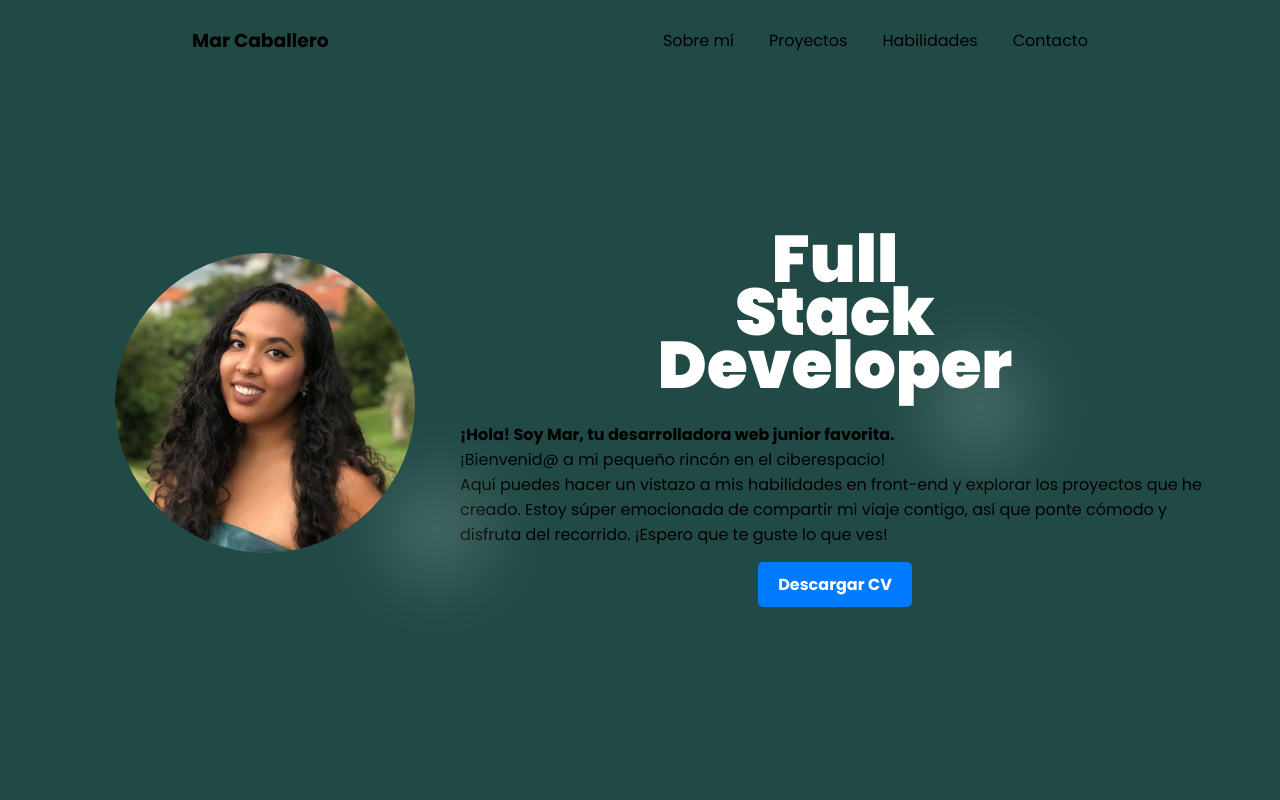
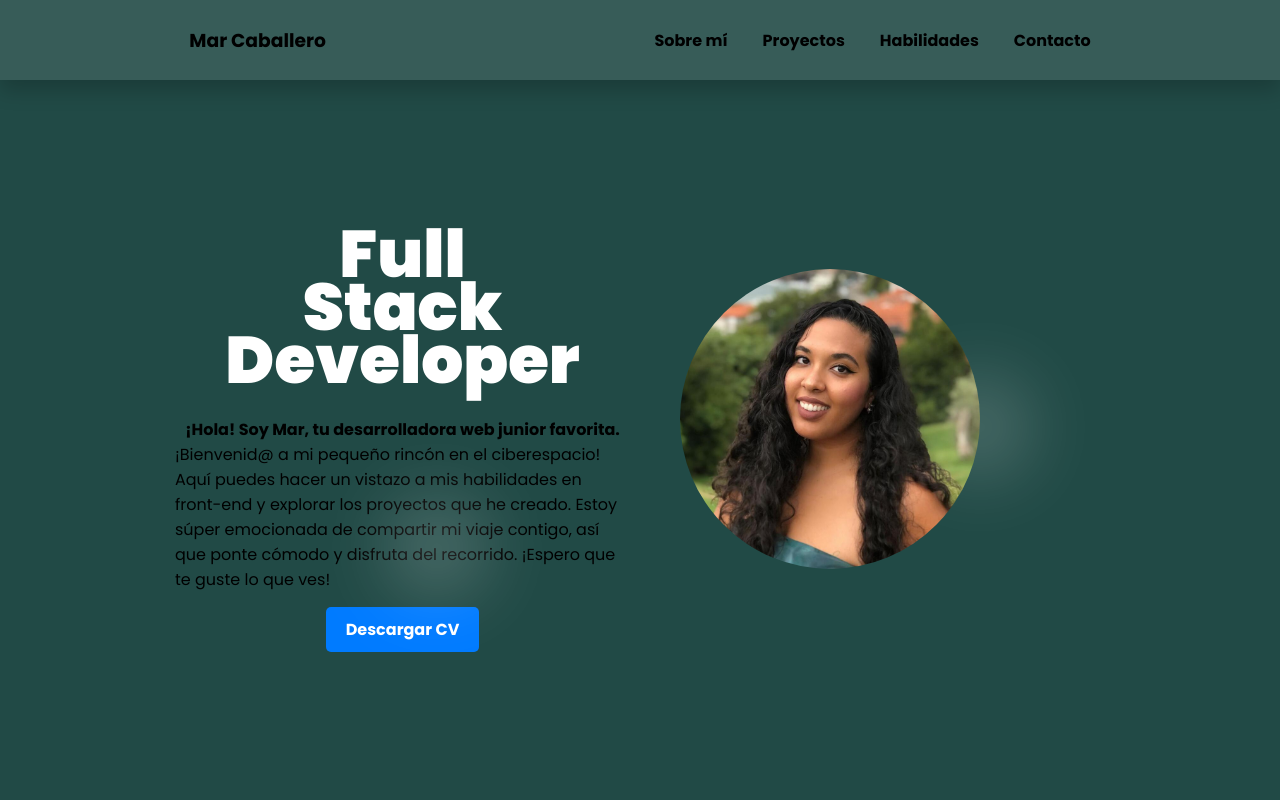
Before and after one commit to Mar-CM/PortfolioMar, a React (Vite) app: page / in a window 1280 px wide. Shown: the top 800 px of the page. Built offline with nearby package versions, Linux system fonts and the light colour scheme.

Commit message:
Hero and Header

```diff
--- a/src/components/Hero.jsx
+++ b/src/components/Hero.jsx
@@ -36,7 +36,9 @@ function Hero() {
 						<span className="text-letter">r</span>
 					</div>
 					<div className="heroText">
-						<h4>¡Hola! Soy Mar, tu desarrolladora web junior favorita.</h4>
+						<h4 className="heroText_name">
+							¡Hola! Soy Mar, tu desarrolladora web junior favorita.
+						</h4>
 						<p>¡Bienvenid@ a mi pequeño rincón en el ciberespacio!</p>
 						<p>
 							Aquí puedes hacer un vistazo a mis habilidades en front-end y
--- a/src/scss/styles/main.scss
+++ b/src/scss/styles/main.scss
@@ -4,14 +4,22 @@ body {
 }
 
 .header {
+  position: fixed;
+  top: 0;
+  width: 100%;
   display: flex;
   align-items: center;
   justify-content: space-around;
   height: 80px;
-}
+  background-color: rgba(255, 255, 255, 0.1);
+  // background-color: rgba(33, 74, 70, 0.4);
+  z-index: 1000;
+  box-shadow: 0px 10px 20px rgba(0, 0, 0, 0.2);}
 
 .headerLogo {
   margin-left: 25px;
+  // color: white;
+  color: black;
 }
 
 .headerNav_list {
@@ -22,11 +30,13 @@ body {
 }
 
 .headerNav_link {
+  // color: white;
   color: black;
+  font-weight: 700;
 }
 
 .headerNav_link:hover {
-  color: white;
+  color: #214a46;
 }
 
 .hero {
@@ -38,19 +48,15 @@ body {
   padding-bottom: 155px;
   overflow: hidden;
   z-index: 1;
-  // min-height: 100vh;
-}
-
-.heroPhoto {
-  width: 300px;
-  height: 300px;
-  margin: 45px;
+  flex-direction: row-reverse;
+  margin-top: 100px;
 }
 
 .heroPhoto img {
-  width: 100%;
-  height: 100%;
+  width: 300px;
+  height: 300px;
   border-radius: 50%;
+  margin-right: 300px;
 }
 
 .heroName {
@@ -58,6 +64,8 @@ body {
   flex-direction: column;
   align-items: center;
   padding-top: 50px;
+  padding-left: 175px;
+  padding-right: 50px;
 }
 
 .heroName_letter {
@@ -78,6 +86,16 @@ body {
   // color: #214a46;
 }
 
+.heroText {
+  margin-top: 30px;
+
+  }
+
+.heroText_name {
+  display: flex;
+  justify-content: center;
+}
+
 .buttonCV {
   display: inline-block;
   padding: 10px 20px;
@@ -93,11 +111,7 @@ body {
 .buttonCV:hover {
   background-color: #0056b3;
   transform: scale(1.05);
-}
-
-.heroText {
-margin-top: 30px;
-width: 750px;
+  box-shadow: 5px 5px 5px rgba(0, 0, 0, 0.5);
 }
 
 .ball {
```
